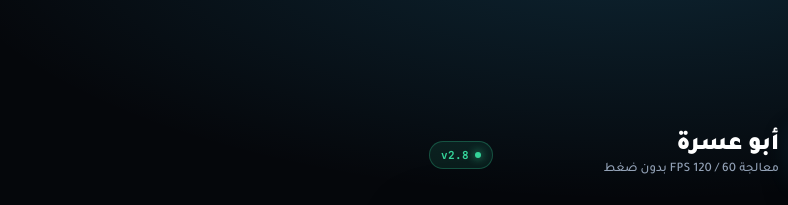
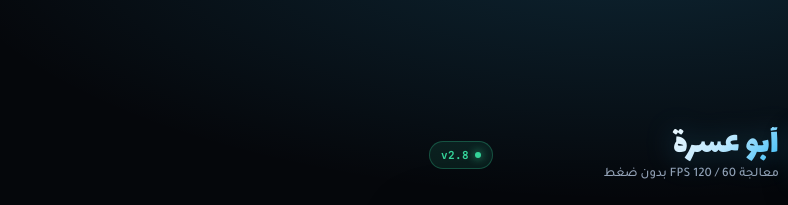
Before and after one commit to rtyupp/flowtik-web, a plain HTML site: page index.html in a window 1280 px wide. Shown: the top 205 px of the page, 0-788 px from the left. Drawn offline with Linux system fonts and the light colour scheme.

Commit message:
style: upgrade أبو عسرة title typography to Lalezar with cyan-platinum gradient

```diff
--- a/index.html
+++ b/index.html
@@ -11,7 +11,7 @@
 
   <link rel="preconnect" href="https://fonts.googleapis.com">
   <link rel="preconnect" href="https://fonts.gstatic.com" crossorigin>
-  <link href="https://fonts.googleapis.com/css2?family=Tajawal:wght@500;700;800;900&family=Plus+Jakarta+Sans:wght@600;700;800&family=JetBrains+Mono:wght@500;700&display=swap" rel="stylesheet">
+  <link href="https://fonts.googleapis.com/css2?family=Lalezar&family=Tajawal:wght@500;700;800;900&family=Plus+Jakarta+Sans:wght@600;700;800&family=JetBrains+Mono:wght@500;700&display=swap" rel="stylesheet">
 
   <link rel="icon" type="image/png" href="icon-192.png?v=3">
   <link rel="apple-touch-icon" sizes="512x512" href="apple-touch-icon.png?v=3">
@@ -113,11 +113,16 @@
     }
 
     .brand-title {
-      font-size: 25px;
-      font-weight: 900;
-      letter-spacing: -0.4px;
-      line-height: 1.15;
-      color: #FFFFFF;
+      font-family: 'Lalezar', 'Tajawal', sans-serif;
+      font-size: 36px;
+      font-weight: 400;
+      letter-spacing: 0.2px;
+      line-height: 1.05;
+      background: linear-gradient(135deg, #FFFFFF 20%, #BAE6FD 65%, #38BDF8 100%);
+      -webkit-background-clip: text;
+      background-clip: text;
+      -webkit-text-fill-color: transparent;
+      filter: drop-shadow(0 2px 14px rgba(56, 189, 248, 0.28));
     }
 
     .brand-sub {
```
